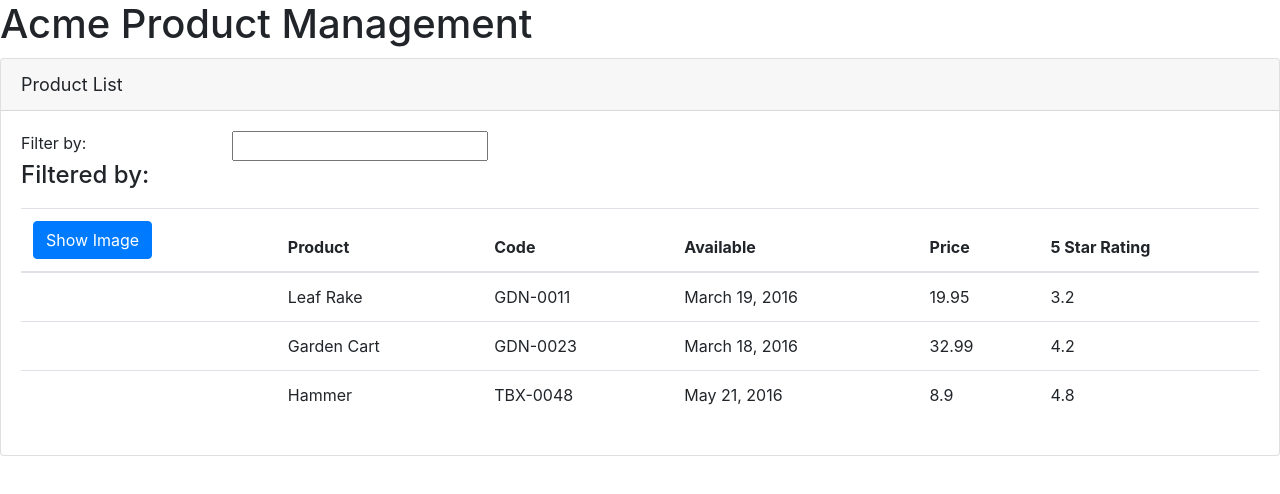
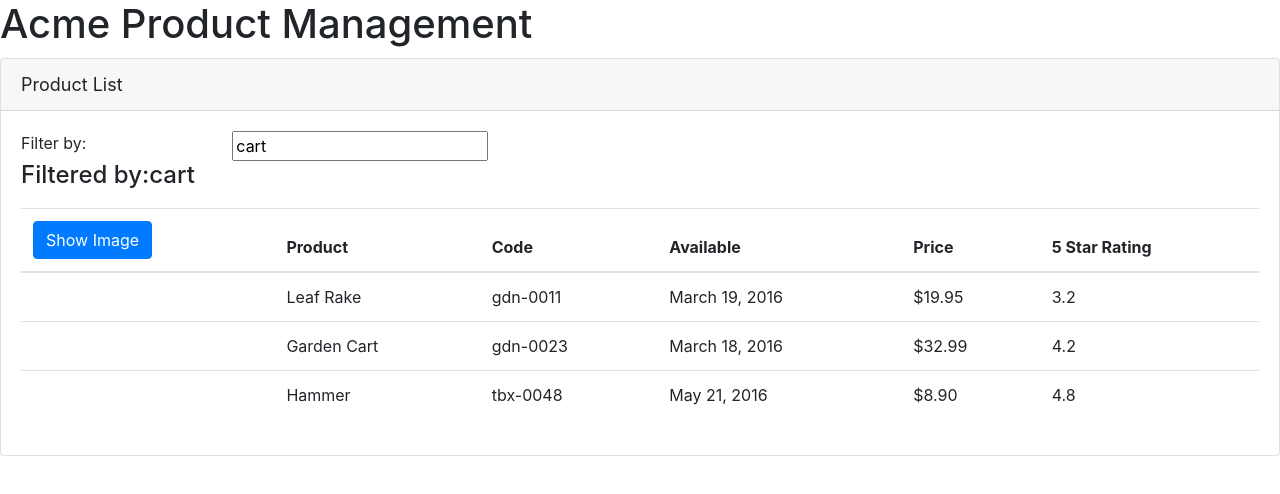
Before and after one commit to ryoung3/AngularApp, an Angular app: page /#/welcome in a window 1280 px wide. Before the commit this address led to /. Shown: the top 494 px of the page. Built offline with nearby package versions, Linux system fonts and the light colour scheme.

Commit message:
added functionality to toggle images. added filtering

```diff
--- a/src/app/app.module.ts
+++ b/src/app/app.module.ts
@@ -1,5 +1,6 @@
 import { BrowserModule } from '@angular/platform-browser';
 import { NgModule } from '@angular/core';
+import { FormsModule } from '@angular/forms'
 
 import { AppComponent } from './app.component';
 import {ProductListComponent} from './products/product-list.component'
@@ -9,7 +10,8 @@
     ProductListComponent
   ],
   imports: [
-    BrowserModule
+    BrowserModule,
+    FormsModule
   ],
   bootstrap: [AppComponent]
 })
--- a/src/app/products/product-list.component.html
+++ b/src/app/products/product-list.component.html
@@ -6,12 +6,13 @@
         <div class= "row">
             <div class= "col-md-2"> Filter by: </div>
             <div class= "col-md-4">
-                <input type= "text" />
+                <input type= "text"
+                [(ngModel)]= 'listFilter' />
             </div>
         </div>
         <div class= "row">
             <div class= "col-md-6">
-                <h4> Filtered by: </h4>
+                <h4> Filtered by:{{ listFilter }}</h4>
             </div>
         </div>
         <div class= "table-responsive">
@@ -41,9 +42,9 @@
                             [style.width.px]= "imageWidth"
                             [style.margin.px]= "imageMargin">                        </td>
                         <td> {{ product.productName }} </td>
-                        <td> {{ product.productCode }} </td>
+                        <td> {{ product.productCode | lowercase }} </td>
                         <td> {{ product.releaseDate }} </td>
-                        <td> {{ product.price }} </td>
+                        <td> {{ product.price | currency:'USD':'symbol':'1.2-2'}} </td>
                         <td> {{ product.starRating }} </td>
                     </tr>
                 </tbody>
--- a/src/app/products/product-list.component.ts
+++ b/src/app/products/product-list.component.ts
@@ -11,6 +11,7 @@
     imageWidth: number = 50;
     imageMargin: number = 2;
     showImage: boolean = false;
+    listFilter: string ='cart';
     products: any[] = [{
     "productId": 1,
     "productName": "Leaf Rake",
```
